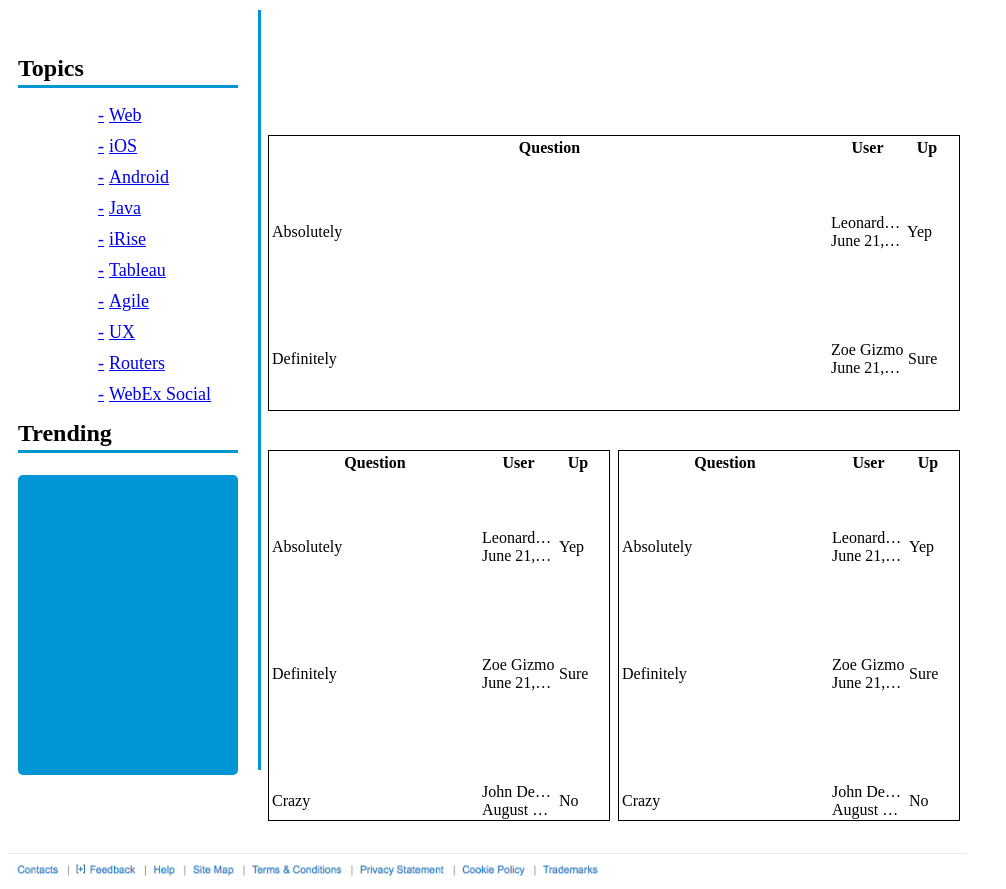
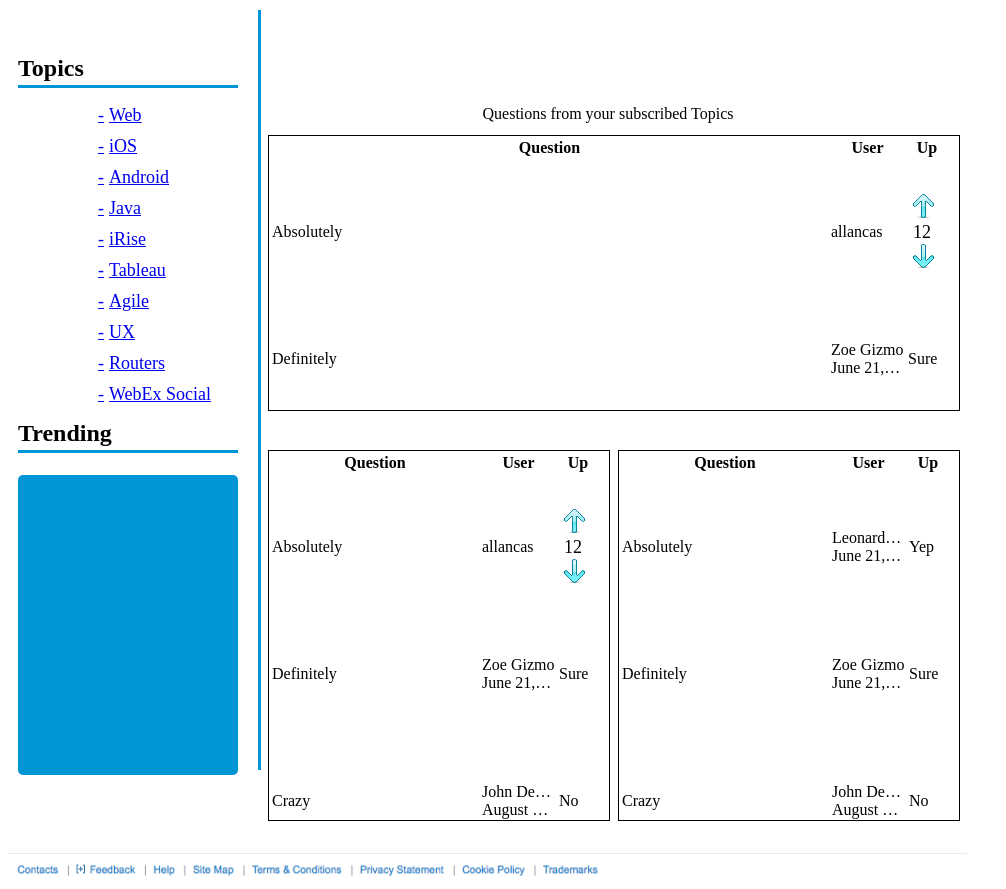
Before and after one commit to alancast/AskIT, a PHP site: page /homeScreen.html in a window 1280 px wide. Shown: the part 83-972 px from the top of the page, without its empty margins (0-1006 px from the left). Run offline with PHP 8.4, Linux system fonts and the light colour scheme; lists and menus that the app fills with data are empty; some libraries are stand-ins or nearby versions.

Commit message:
added up vote and down vote
added up vote and down votes to question cells

```diff
--- a/homeScreen.css
+++ b/homeScreen.css
@@ -1,11 +1,10 @@
-#header{
+#header {
     background-color: #0096d6;
     width: 960px;
     height: 75px;
     position: absolute;
 }
-
-#searchBox{
+#searchBox {
     border-style: solid;
     border-color:#4B7B9F;
     border-width: 1px;
@@ -15,30 +14,26 @@
     height: 30px;
     border-radius: 5px;
 }
-
-#headerLogoPic{
+#headerLogoPic {
     position: absolute;
     height: 61px;
     width: 119px;
     margin-left: 23px;
     margin-top: 7px;
 }
-
-#footer{
+#footer {
     background-color: teal;
     width: 960px;
     height: 35px;
     position: absolute;
     margin-top: 925px;
 }
-
-#footerPic{
+#footerPic {
     height: 35px;
     width: 960px;
     margin:0px;
 }
-
-body h1{
+body h1 {
     position: absolute;
     margin-top: 130px;
     margin-left: 10px;
@@ -47,8 +42,7 @@ body h1{
     font-size: 24px;
     border-bottom: 3px solid #0096d6;
 }
-
-body ul{
+body ul {
     position: absolute;
     margin-top: 170px;
     margin-left: 50px;
@@ -56,20 +50,17 @@ body ul{
     height: 30px;
     font-size: 18px;
 }
-
-body ul li{
+body ul li {
     margin-top: 10px;
     list-style-type: none;
     before
 }
-
 body ul li:before {
-    content: "-";
+    content:"-";
     width: 1px;
     margin-right: 5px;
 }
-
-#horizontalBar{
+#horizontalBar {
     position: absolute;
     background-color: #0096d6;
     width: 3px;
@@ -77,8 +68,7 @@ body ul li:before {
     margin-top: 85px;
     margin-left: 250px;
 }
-
-#trendingSidebarBackground{
+#trendingSidebarBackground {
     position: absolute;
     background-color: #0096d6;
     margin-left: 10px;
@@ -87,8 +77,7 @@ body ul li:before {
     height: 300px;
     width: 220px;
 }
-
-#trendingSidebar h1{
+#trendingSidebar h1 {
     position: absolute;
     margin-top: 495px;
     margin-left: 10px;
@@ -97,8 +86,7 @@ body ul li:before {
     font-size: 24px;
     border-bottom: 3px solid #0096d6;
 }
-
-#scrollableHomeFeedHeader{
+#scrollableHomeFeedHeader {
     position: absolute;
     margin-top: 210px;
     margin-left: 260px;
@@ -108,7 +96,7 @@ body ul li:before {
     border-left: 1px solid black;
     border-right: 1px solid black;
 }
-#scrollableHomeFeed{
+#scrollableHomeFeed {
     position: absolute;
     margin-top: 242px;
     margin-left: 260px;
@@ -119,14 +107,12 @@ body ul li:before {
     border-left: 1px solid black;
     border-right: 1px solid black;
 }
-
 td {
     overflow: hidden;
     text-overflow: ellipsis;
     white-space: nowrap;
 }
-
-#unansweredScrollableHeader{
+#unansweredScrollableHeader {
     position: absolute;
     margin-top: 525px;
     margin-left: 260px;
@@ -136,7 +122,7 @@ td {
     border-left: 1px solid black;
     border-right: 1px solid black;
 }
-#unansweredScrollable{
+#unansweredScrollable {
     position: absolute;
     margin-top: 557px;
     margin-left: 260px;
@@ -147,8 +133,7 @@ td {
     border-left: 1px solid black;
     border-right: 1px solid black;
 }
-
-#recentlyAnsweredScrollableHeader{
+#recentlyAnsweredScrollableHeader {
     position: absolute;
     margin-top: 525px;
     margin-left: 610px;
@@ -158,7 +143,7 @@ td {
     border-left: 1px solid black;
     border-right: 1px solid black;
 }
-#recentlyAnsweredScrollable{
+#recentlyAnsweredScrollable {
     position: absolute;
     margin-top: 557px;
     margin-left: 610px;
@@ -169,15 +154,30 @@ td {
     border-left: 1px solid black;
     border-right: 1px solid black;
 }
-
-#upvotesDiv{
+#upvotesDiv {
     margin: 0px;
     padding: 0px;
-	background-color: solid blue;
+    height: 125px;
 }
-
-#upvotesCell{
+#upvotesCell {
     margin: 0px;
     padding: 0px;
-	background-color: solid blue;
 }
+#upArrow {
+    position: absolute;
+    margin-top: 25px;
+    margin-left: 5px;
+}
+#downArrow {
+    position: absolute;
+    margin-top: 75px;
+    margin-left: 5px;
+}
+#upvotesText {
+    position: absolute;
+    font-size: 18px;
+    margin-top: 53px;
+    margin-left: 3px;
+    width: 24px;
+    text-align: center;
+}
--- a/homeScreen.html
+++ b/homeScreen.html
@@ -60,6 +60,9 @@
         <div id="trendingSidebarBackground">
         </div>
     </div>
+    <p style="height:30px; width:700px; position:absolute; margin-top: 180px; margin-left: 250px; font-size: 12; text-align: center;">
+        Questions from your subscribed Topics
+    </p>
     <div id="scrollableHomeFeedHeader">
         <table class="table table-striped table-bordered" style="table-layout: fixed; word-wrap: break-word; overflow: hidden; width: 688px;">
             <col width="557px" />
@@ -84,10 +87,17 @@
             <tbody>
                 <tr height="125px">
                     <td>Absolutely</td>
-                    <td>Leonard Thing
-                        <br />June 21, 2012</td>
+                    <td>allancas</td>
                     <td id="upvotesCell">
-                        Yep
+                        <div id="upvotesDiv">
+                            <a href="alexIntro.html">
+                                <img src="Images/up.png" id="upArrow" />
+                            </a>
+                            <a href="alexIntro.html">
+                                <img src="Images/down.png" id="downArrow" />
+                            </a>
+                            <p id="upvotesText">12</p>
+                        </div>
                     </td>
                 </tr>
                 <tr height="125px">
@@ -135,9 +145,18 @@
             <tbody>
                 <tr height="125px">
                     <td>Absolutely</td>
-                    <td>Leonard Thing
-                        <br />June 21, 2012</td>
-                    <td class="text-success">Yep</td>
+                    <td>allancas</td>
+                    <td id="upvotesCell">
+                        <div id="upvotesDiv">
+                            <a href="alexIntro.html">
+                                <img src="Images/up.png" id="upArrow" />
+                            </a>
+                            <a href="alexIntro.html">
+                                <img src="Images/down.png" id="downArrow" />
+                            </a>
+                            <p id="upvotesText">12</p>
+                        </div>
+                    </td>
                 </tr>
                 <tr height="125px">
                     <td>Definitely</td>
```
Also changed, not shown: Images/down.png (added), Images/up.png (added). Lines whose indentation alone changed are shown as unchanged.
